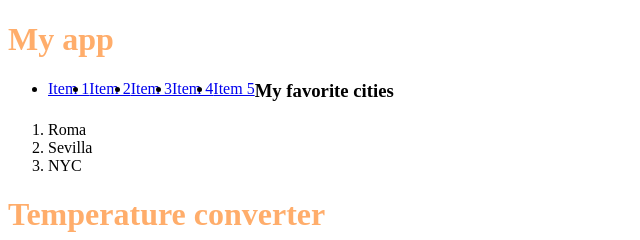
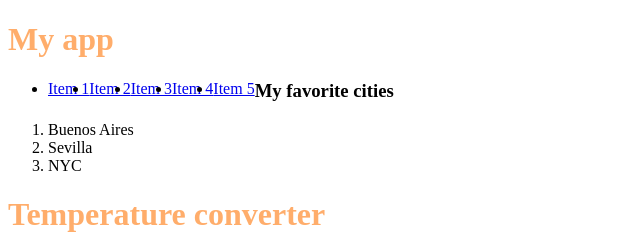
Before and after one commit to jimbog/hello_app, a plain HTML site: page index.html in a window 1280 px wide. Shown: the top 240 px of the page, 0-640 px from the left. Drawn offline with Linux system fonts and the light colour scheme.

Commit message:
update the cities

```diff
--- a/index.html
+++ b/index.html
@@ -22,7 +22,7 @@
 <h3>My favorite cities</h3>
 <div class="cities">
     <ol>
-        <li>Roma</li>
+        <li>Buenos Aires</li>
         <li>Sevilla</li>
         <li>NYC</li>
     </ol>
```
